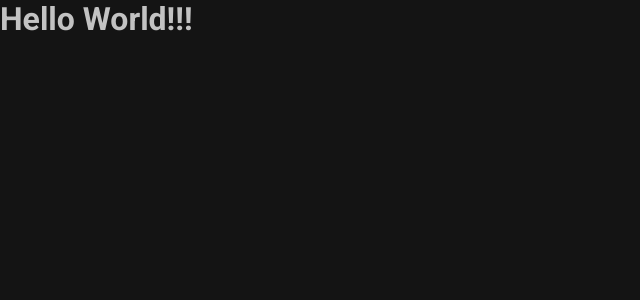
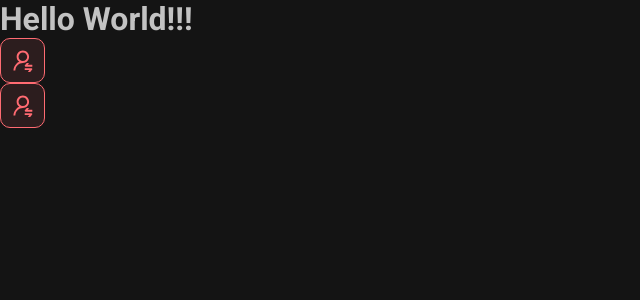
Before and after one commit to THONWELLING/dsmeta, a React (Vite) app in the folder frontend/: page / in a window 1280 px wide. Shown: the top 300 px of the page, without its empty margins (0-640 px from the left). Built offline with nearby package versions, Linux system fonts and the light colour scheme.

Commit message:
First Component

```diff
--- a/frontend/package.json
+++ b/frontend/package.json
@@ -9,8 +9,10 @@
     "preview": "vite preview"
   },
   "dependencies": {
+    "@types/styled-components": "^5.1.26",
     "react": "^18.2.0",
-    "react-dom": "^18.2.0"
+    "react-dom": "^18.2.0",
+    "styled-components": "^5.3.5"
   },
   "devDependencies": {
     "@types/react": "^18.0.17",
--- a/frontend/src/App.tsx
+++ b/frontend/src/App.tsx
@@ -1,8 +1,13 @@
+import Button from "./components/Buttom"
 
 
 const App = () => {
   return (
-    <h1>Hello World!!!</h1>
+    <>
+      <h1>Hello World!!!</h1>
+      <Button />
+      <Button />
+    </>
   )
 }
 
--- /dev/null
+++ b/frontend/src/components/Buttom/index.tsx
@@ -0,0 +1,13 @@
+import * as C from'./styles'
+import icon from '../../assets/img/notification-icon.svg'
+
+
+const Button = () => {
+  return (
+    <C.Container>
+      <C.ButtonImage src={icon} />
+    </C.Container>
+  )
+}
+
+export default Button
--- /dev/null
+++ b/frontend/src/components/Buttom/styles.ts
@@ -0,0 +1,20 @@
+import styled from "styled-components";
+
+
+
+export const Container = styled.div`
+  height: 45px;
+  width: 45px;
+  background: rgba(255, 107, 114, 0.1);
+  border: 1px solid #ff6b72;
+  border-radius: 10px;
+  display: flex;
+  align-items: center;
+  justify-content: center;
+  cursor: pointer;
+
+`
+
+export const ButtonImage = styled.img`
+  width: 20px;
+`
```
Also changed, not shown: frontend/src/assets/img/notification-icon.svg (added), 1 other file (tests, documents, lock files or other folders).
